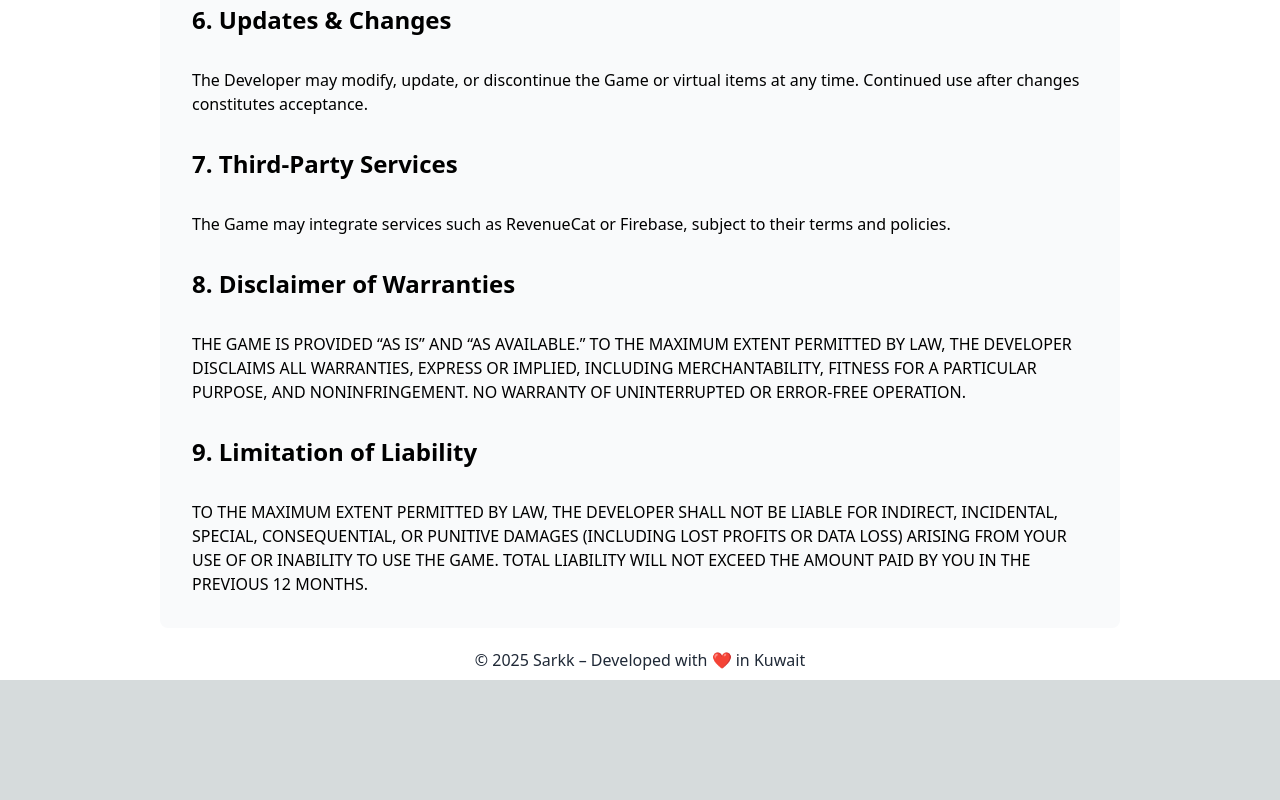
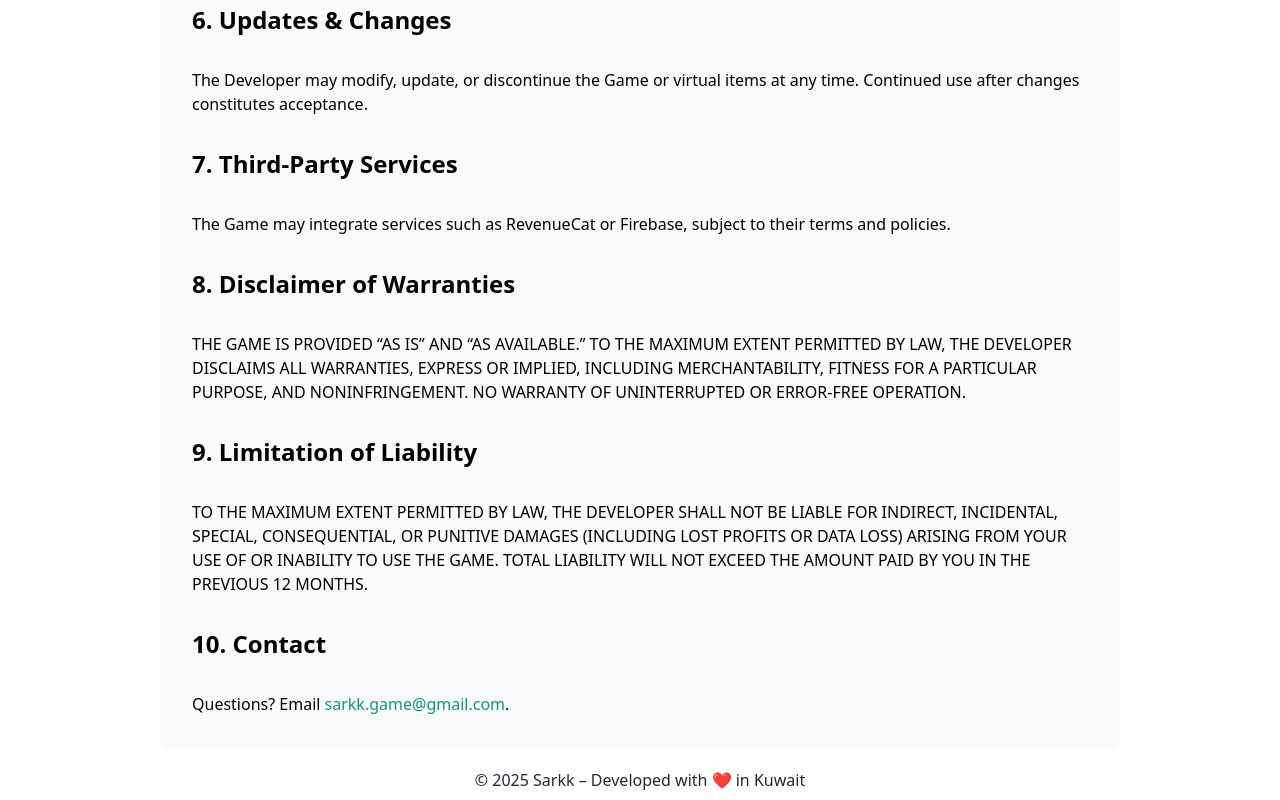
Before and after one commit to Fahad-Ha/My-Portfolio, a Next.js app: page /sarkk-eula in a window 1280 px wide. Shown: the part 1884-2684 px from the top of the page. Before the commit the page ends 2564 px from the top, so only its background shows below. Built offline with nearby package versions, Linux system fonts and the light colour scheme.

Commit message:
added terms for Sarkk

```diff
--- a/pages/sarkk-eula.js
+++ b/pages/sarkk-eula.js
@@ -196,6 +196,21 @@ export default function SarkkEula() {
               FROM YOUR USE OF OR INABILITY TO USE THE GAME. TOTAL LIABILITY
               WILL NOT EXCEED THE AMOUNT PAID BY YOU IN THE PREVIOUS 12 MONTHS.
             </p>
+
+            {/* Section 15 */}
+            <h3 className="text-2xl font-semibold py-2 dark:text-teal-400">
+              10. Contact
+            </h3>
+            <p className="dark:text-gray-200">
+              Questions? Email{" "}
+              <a
+                href="mailto:sarkk.game@gmail.com"
+                className="text-teal-600 dark:text-teal-400"
+              >
+                sarkk.game@gmail.com
+              </a>
+              .
+            </p>
           </div>
         </section>
       </main>
```
